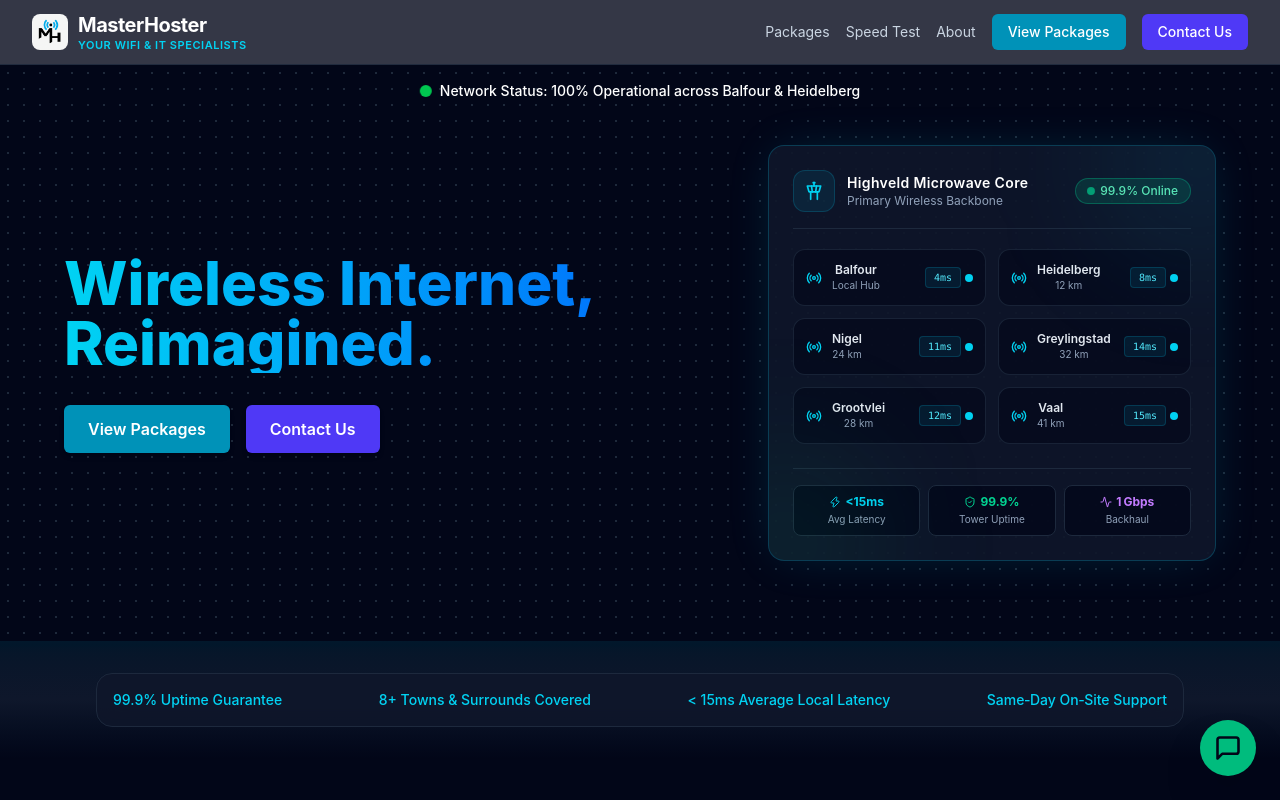
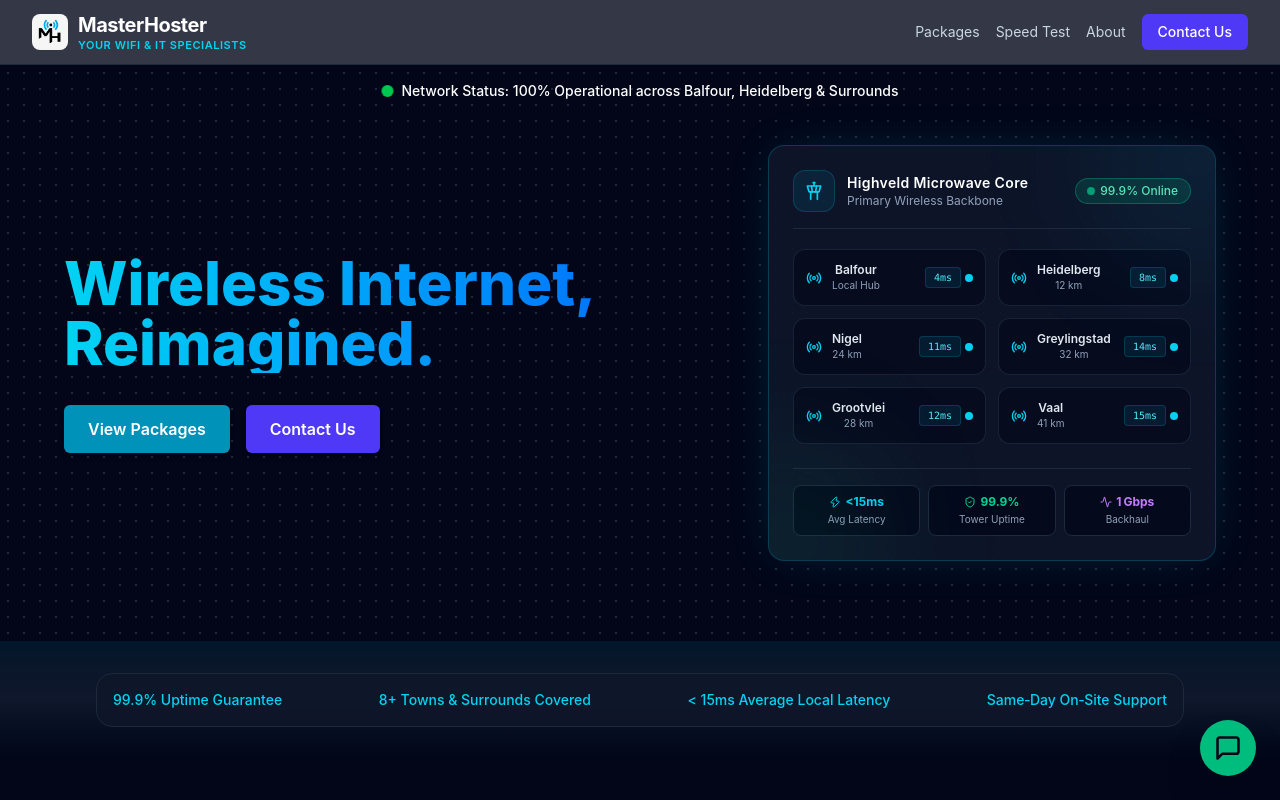
Before and after one commit to stefandavel432-hash/masterhoster-website, a Next.js app: page / in a window 1280 px wide. Shown: the top 800 px of the page. Built offline with nearby package versions, Linux system fonts and the light colour scheme.

Commit message:
Update HeroSection status pill and remove duplicate header View Packages button

```diff
--- a/src/components/Header.tsx
+++ b/src/components/Header.tsx
@@ -43,13 +43,7 @@ export const Header: React.FC<HeaderProps> = ({ onOpenContact }) => {
             <Link href="/speed-test" className="hover:text-white">Speed Test</Link>
             <Link href="/about" className="hover:text-white">About</Link>
           </nav>
-          <button
-            type="button"
-            onClick={handleViewPackages}
-            className="px-4 py-2 bg-cyan-600 hover:bg-cyan-500 text-white rounded-md text-sm font-medium"
-          >
-            View Packages
-          </button>
+
           <button
             type="button"
             onClick={() => { if (onOpenContact) onOpenContact(); }}
--- a/src/components/HeroSection.tsx
+++ b/src/components/HeroSection.tsx
@@ -34,7 +34,7 @@ export function HeroSection({ onOpenContact }: { onOpenContact: () => void }) {
       <div className="absolute top-4 left-1/2 -translate-x-1/2 flex items-center space-x-2">
         <span className={clsx("block w-3 h-3 rounded-full bg-green-500", "animate-pulse")} />
         <span className="text-sm font-medium">
-          Network Status: 100% Operational across Balfour &amp; Heidelberg
+          Network Status: 100% Operational across Balfour, Heidelberg &amp; Surrounds
         </span>
       </div>
 
```
